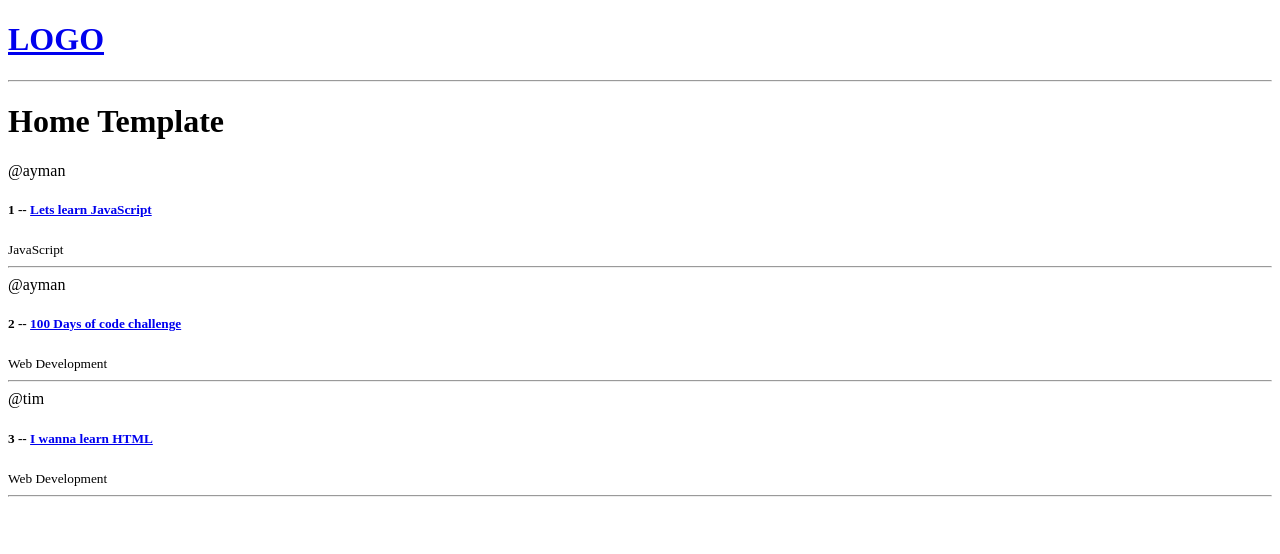
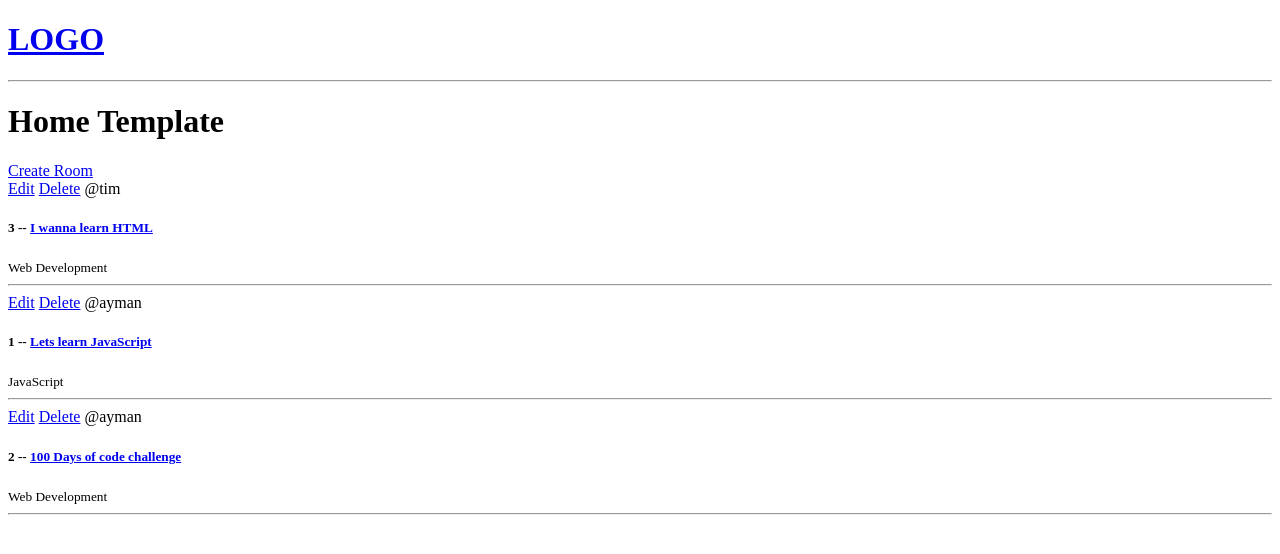
Before and after one commit to akassem2/Django-Part-1, a Django app: page / in a window 1280 px wide. Shown: the top 554 px of the page. Run offline with Django 5.2, Linux system fonts and the light colour scheme; data comes from the database, SQL or seed files in the repository; both versions use the stored data as it was after the commit.

Commit message:
CRUD
Reached the 2:06:22 timestamp

```diff
--- a/studybud/base/models.py
+++ b/studybud/base/models.py
@@ -19,6 +19,9 @@ class Room(models.Model):
     updated = models.DateTimeField(auto_now=True)
     created = models.DateTimeField(auto_now_add=True)
 
+    class Meta: #Orders the room by having the newest post first
+        ordering = ['-updated', '-created']
+
     def __str__(self):
         return self.name
 
--- a/studybud/base/templates/base/home.html
+++ b/studybud/base/templates/base/home.html
@@ -6,10 +6,14 @@
 
 <div>
 
+    <a href="{% url 'create-room' %}">Create Room</a>
+
     <div>
         {% for room in rooms %}
             <div>
-            <span>@{{room.host.username}}</span>
+                <a href="{% url 'update-room' room.id %}">Edit</a>
+                <a href="{% url 'delete-room' room.id %}">Delete</a>
+                <span>@{{room.host.username}}</span>
                 <h5>{{room.id}} -- <a href="{% url 'room' room.id %}">{{room.name}}</a></h5>
                 <small>{{room.topic.name}}</small>
                 <hr>
--- a/studybud/base/urls.py
+++ b/studybud/base/urls.py
@@ -3,5 +3,10 @@ from . import views
 
 urlpatterns = [
     path('', views.home, name="home"),
-    path('room/<str:pk>/', views.room, name="room")
+    path('room/<str:pk>/', views.room, name="room"),
+
+    path('create-room/', views.createRoom, name="create-room"),
+    path('update-room/<str:pk>/', views.updateRoom, name="update-room"),
+    path('delete-room/<str:pk>/', views.deleteRoom, name="delete-room"),
+
 ]
--- a/studybud/base/views.py
+++ b/studybud/base/views.py
@@ -1,5 +1,6 @@
-from django.shortcuts import render
+from django.shortcuts import render, redirect
 from .models import Room
+from .forms import RoomForm
 
 # Create your views here.
 
@@ -18,3 +19,35 @@ def room(request, pk):
     room = Room.objects.get(id = pk)
     context = {'room': room}
     return render(request, 'base/room.html', context)
+
+def createRoom(request):
+    form = RoomForm()
+
+    if request.method == 'POST':
+        form = RoomForm(request.POST)
+        if form.is_valid():
+            form.save()
+            return redirect('home')
+
+    context = {'form' : form}
+    return render(request, 'base/room_form.html', context)
+
+def updateRoom(request, pk):
+    room = Room.objects.get(id=pk)
+    form = RoomForm(instance=room)
+
+    if request.method == 'POST':
+        form = RoomForm(request.POST, instance=room) #Updates the current room instance, and doesn't make a new post instead.
+        if form.is_valid():
+            form.save()
+            return redirect('home')
+
+    context = {'form': form}
+    return render(request, 'base/room_form.html', context)
+
+def deleteRoom(request, pk):
+    room = Room.objects.get(id=pk)
+    if request.method == 'POST':
+        room.delete()
+        return redirect('home')
+    return render(request, 'base/delete.html', {'obj': room})
```
Also changed, not shown: studybud/base/forms.py (added, +7 -0 lines), studybud/base/templates/base/delete.html (added, +13 -0 lines), studybud/base/templates/base/room_form.html (added, +13 -0 lines), studybud/db.sqlite3.
